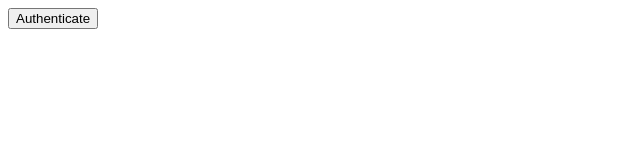
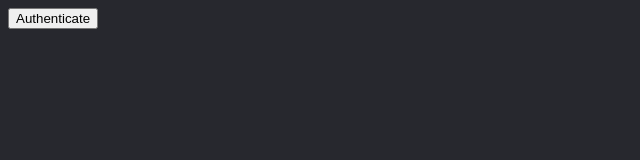
Before and after one commit to da-vics/spotifyOuath.github.io, a plain HTML site: page index.html in a window 1280 px wide. Shown: the whole page, without its empty margins (0-640 px from the left). Drawn offline with Linux system fonts and the light colour scheme.

Commit message:
color updates

```diff
--- a/style.css
+++ b/style.css
@@ -1,3 +1,3 @@
 body {
-  background-color: #27282e";
+  background-color: #27282e;
 }
```
